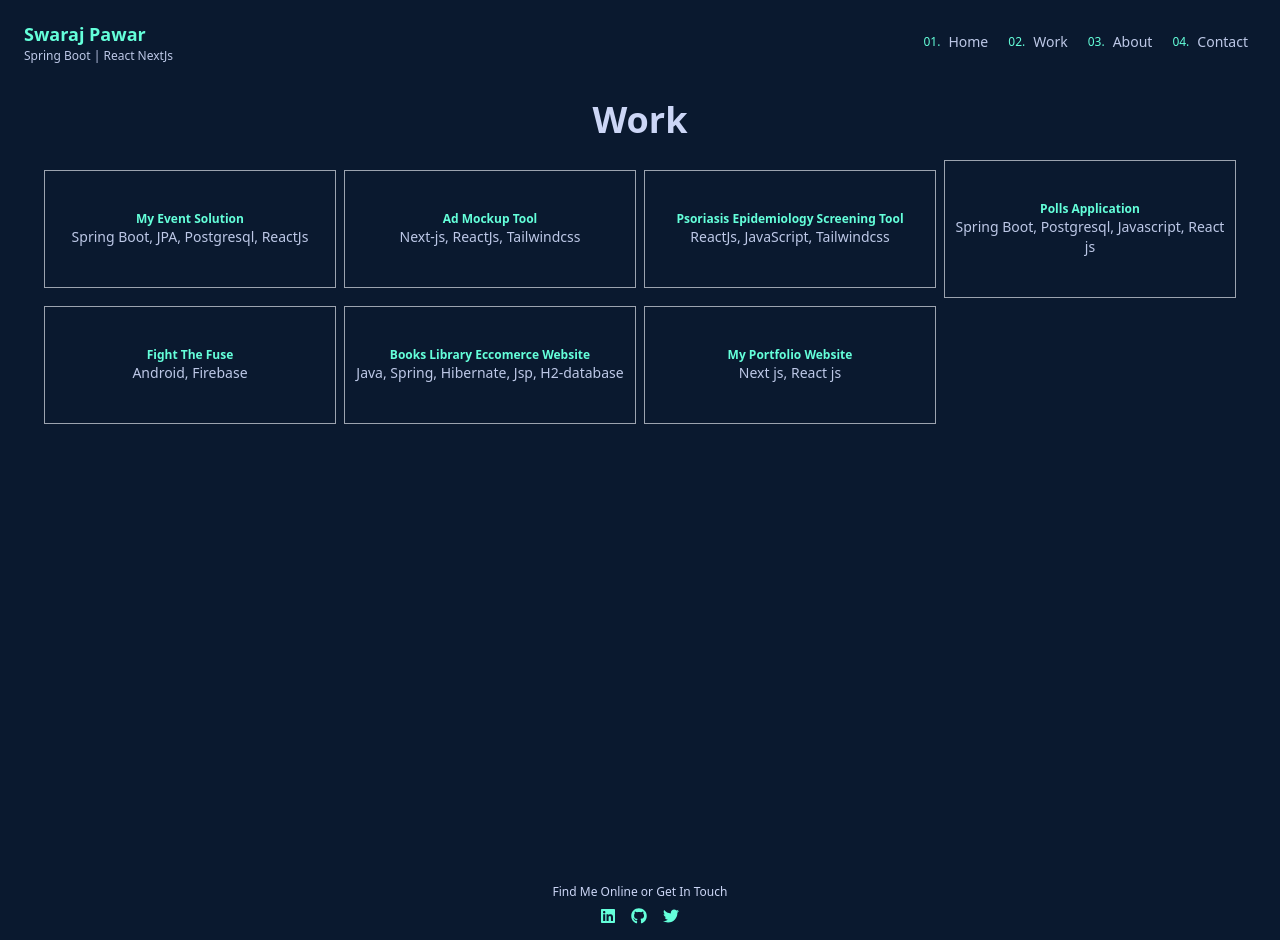
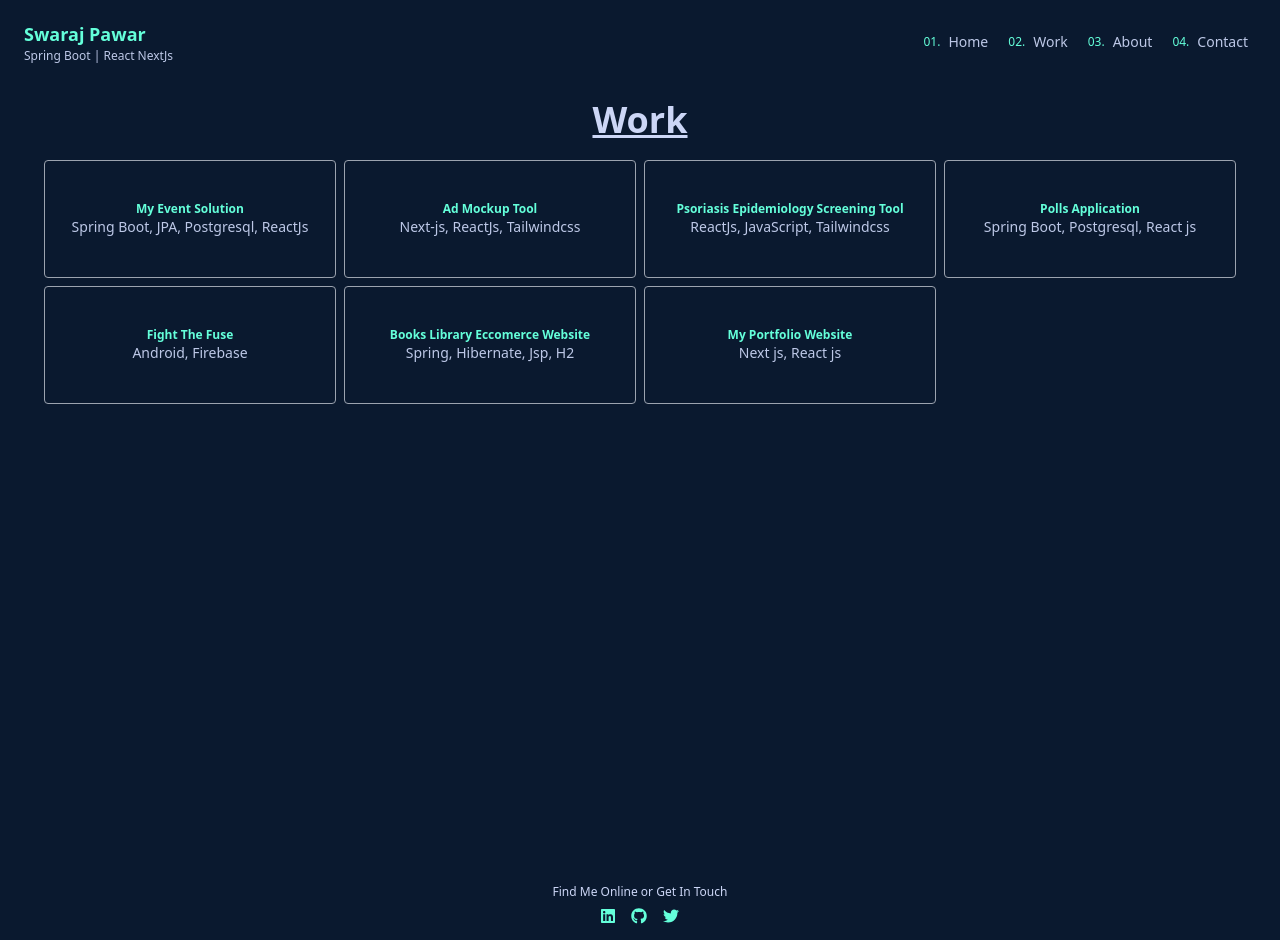
Before and after one commit to swaraj27/swaraj-pawar-nextjs, a Next.js app: page /work in a window 1280 px wide. Built offline with nearby package versions, Linux system fonts and the light colour scheme.

Commit message:
Added Hover effect clean code

```diff
--- a/pages/contact.js
+++ b/pages/contact.js
@@ -3,7 +3,7 @@ import Meta from "../components/Meta";
 
 export const contact = () => {
   return (
-    <div className="h-screen md:h-full">
+    <div className="h-screen md:h-screen">
       <Meta title="Contact-Swaraj Pawar" />
       <p className="text-primaryGray  text-center md:text-4xl text-2xl underline  font-bold py-10">
         Contact
--- a/pages/index.js
+++ b/pages/index.js
@@ -12,7 +12,7 @@ export default function Home() {
 
     <div className="flex-none md:flex md:my-4 py-4 text-primaryGray px-4 md:px-12">
 
-      <div className="md:flex-1 rounded  border border-primaryGray my-4 md:my-0  md:px-10  md:py-4 md:mx-10">
+      <div className="md:flex-1 rounded  border border-primaryGray my-4 md:my-0  md:px-10  md:py-4 md:mx-10 ">
         <p className="text-lg text-primaryGreen font-semibold py-2 px-2">Web App Design</p>
         <p className="text-darkGray text-sm md:text-base py-2 px-2"> Whether it's designing a new product or refreshing the design of an existing application, I'm happy to help making project beautiful and easy to use. </p>
       </div>
--- a/pages/work.js
+++ b/pages/work.js
@@ -13,7 +13,7 @@ const ProjectList = [
     {
         title:"Ad Mockup Tool",
         technology:"Next-js, ReactJs, Tailwindcss",
-        link:"https://www.virtuallyactual.com/admockup-next/"
+        link:"#"
     },
 
     {
@@ -24,7 +24,7 @@ const ProjectList = [
 
     {
         title:"Polls Application",
-        technology:"Spring Boot, Postgresql, Javascript, React js",
+        technology:"Spring Boot, Postgresql, React js",
         link:"#"
     },
 
@@ -36,7 +36,7 @@ const ProjectList = [
 
     {
         title:"Books Library Eccomerce Website",
-        technology:"Java, Spring, Hibernate, Jsp, H2-database",
+        technology:"Spring, Hibernate, Jsp, H2",
         link:"https://github.com/swaraj27/Book_Eccomerce"
     },
     {
@@ -53,7 +53,7 @@ export const work = () => {
 
         <div className="h-full md:h-screen">
             <Meta title="Work-Swaraj Pawar"/>
-            <p className="text-primaryGray  text-center md:text-4xl text-2xl  font-bold py-4">
+            <p className="text-primaryGray  text-center md:text-4xl text-2xl  underline font-bold py-4">
                 Work
             </p>
 
@@ -63,9 +63,9 @@ export const work = () => {
                         <div className="flex items-center justify-center w-full md:w-1/4 py-1"
                         key={index}>
                             <Link href={data.link}>
-                                <div className="border border-gray-400 w-full mx-1 px-2 py-10 cursor-pointer hover:no-underline text-center">
-                                <p className="text-xs font-semibold text-primaryGreen">{data.title}</p>
-                                <p className="text-sm md:text-sm text-darkGray">
+                                <div className="group border rounded border-gray-400 w-full mx-1 px-2 py-10 cursor-pointer  text-center hover:bg-primaryGray">
+                                <p className="text-xs font-semibold text-primaryGreen group-hover:text-primaryBackround">{data.title}</p>
+                                <p className="text-sm md:text-sm text-darkGray group-hover:text-primaryBackround">
                                 {data.technology}
                                 </p>
 
--- a/tailwind.config.js
+++ b/tailwind.config.js
@@ -17,6 +17,7 @@ module.exports = {
   },
   variants: {
     extend: {
+      animation: ['motion-safe'],
     },
   },
   plugins: [],
```
